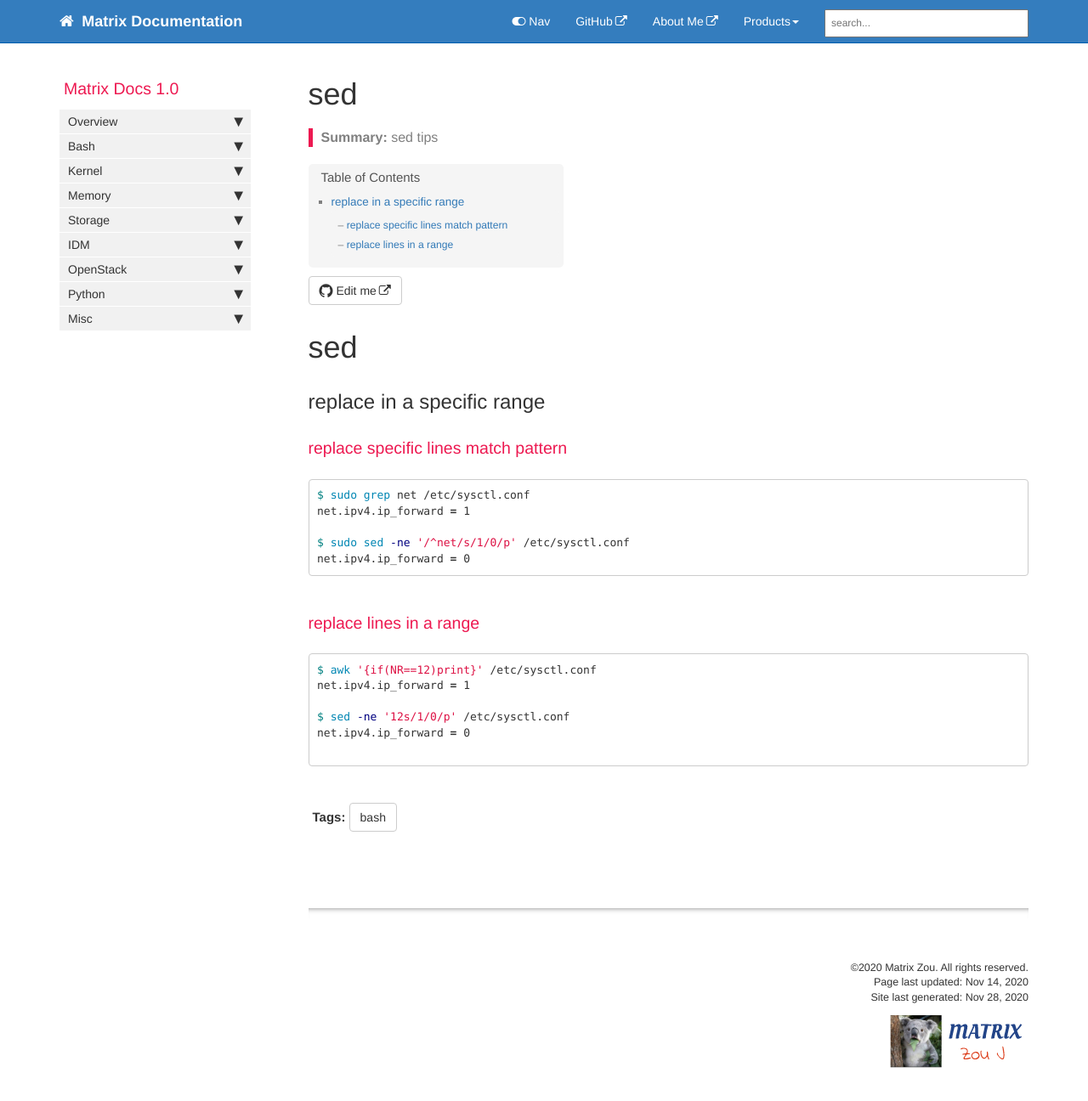
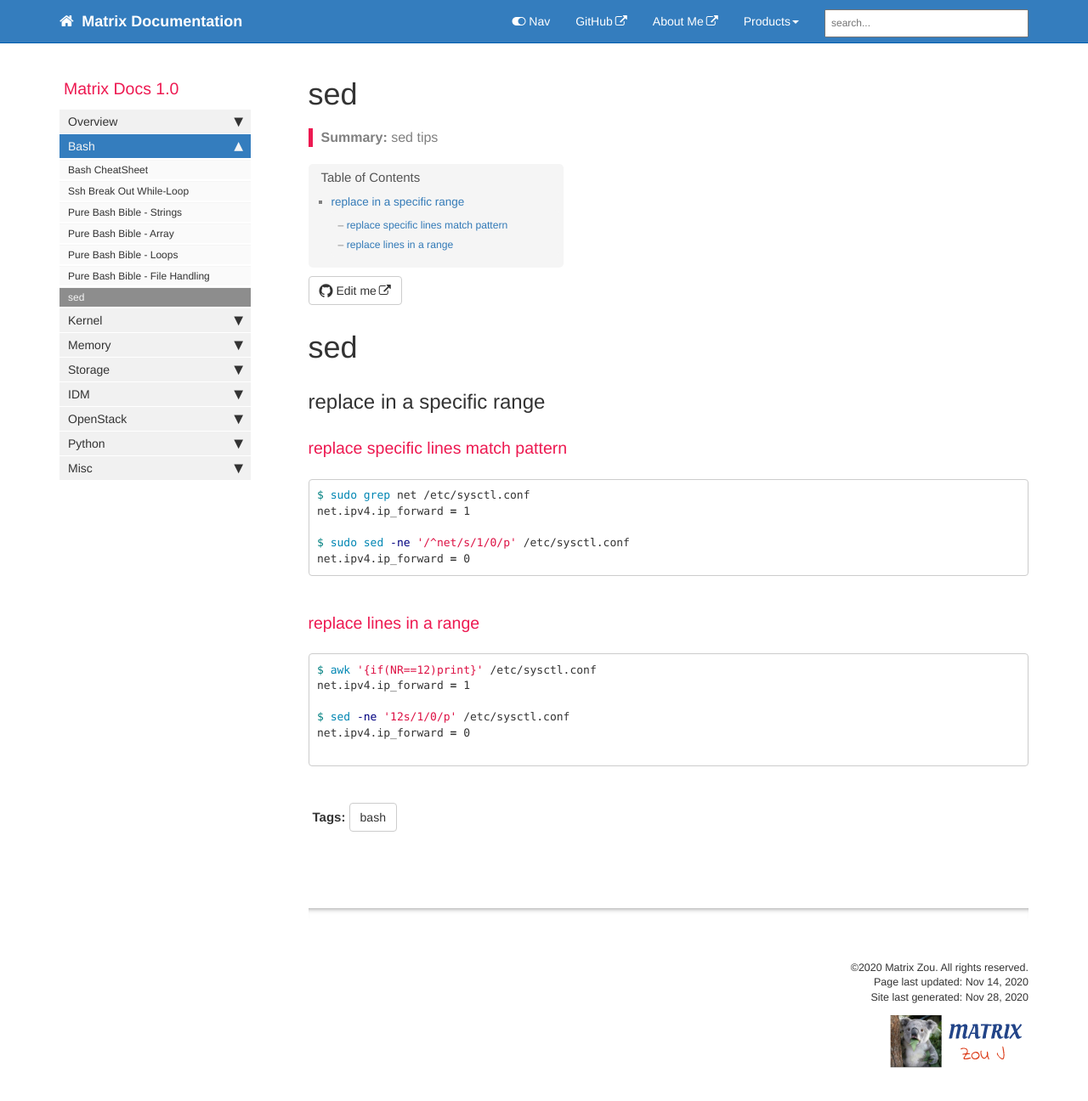
Before and after one commit to matrixzj/documentations, a Jekyll site: the page built from pages/bash/sed.md, in a window 1280 px wide and 1329 px high. Shown: the top 1296 px of the window at 85% size. Built offline with Jekyll 4.4.1, drawn with Linux system fonts in a browser that asks for light colours; comment, search, counter and statistics services are not loaded.

Commit message:
There are 3 files have been modified at 2020-11-14 07:01:12 . 	-rw-rw-r-- 1 jzou jzou 2481 Nov 14 06:55 README.md 	-rw-rw-r-- 1 jzou jzou 4859 Nov 14 07:00 _data/sidebars/mydoc_sidebar.yml 	-rw-r--r-- 1 jzou jzou 577 Nov 14 07:00 pages/bash/sed.md No files have been added. No files have been deleted. No file type has been changed.

```diff
--- a/_data/sidebars/mydoc_sidebar.yml
+++ b/_data/sidebars/mydoc_sidebar.yml
@@ -55,6 +55,10 @@ entries:
 
     - title: Pure Bash Bible - File Handling
       url: /bash_pure_bible_file_handling.html
+      output: web, pdf
+
+    - title: sed
+      url: /bash_sed.html
       output: web, pdf
 
   - title: Kernel
--- a/pages/bash/sed.md
+++ b/pages/bash/sed.md
@@ -5,7 +5,7 @@ keywords: sed
 last_updated: Nov 14, 2020
 summary: "sed tips"
 sidebar: mydoc_sidebar
-permalink: bash_se.html
+permalink: bash_sed.html
 folder: bash
 ---
 
```
Also changed, not shown: README.md.
